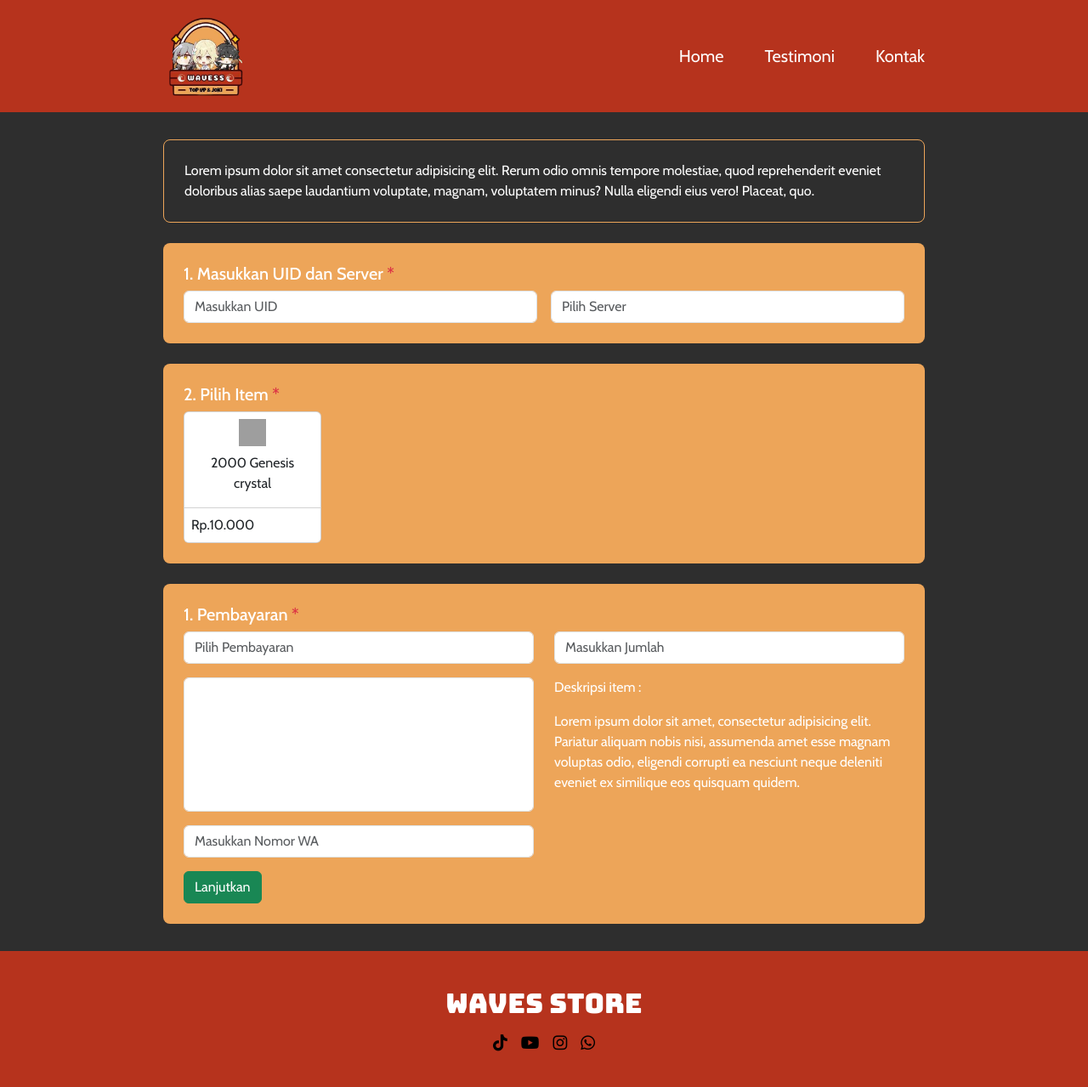
After one commit to Moleen/WavesStore, a Flask app: page /joki/1 in a window 1280 px wide. The commit adds this page. Shown: the whole page at 85% size. Run offline with Flask 3, Linux system fonts and the light colour scheme; some libraries are stand-ins or nearby versions; grey boxes are pictures that could not be loaded.

Commit message:
menyelesaikan poage item dan menambahkan testi

```diff
--- a/app.py
+++ b/app.py
@@ -6,5 +6,12 @@ app = Flask(__name__)
 def home():
     return render_template('main/home.html')
 
+@app.route('/joki/<game>')
+def joki(game):
+    return render_template('main/joki.html')
+@app.route('/testimoni')
+def testimoni():
+    return render_template('main/testimoni.html')
+
 if __name__ == '__main__':
     app.run(debug=True)
--- a/static/css/main/home.css
+++ b/static/css/main/home.css
@@ -1,7 +1,3 @@
-#warp {
-    margin: 0rem 12rem;
-}
-
 .hero {
     background-color: #EDA559;
     /* padding: 1rem 2rem; */
--- /dev/null
+++ b/static/css/main/joki.css
@@ -0,0 +1,21 @@
+#uid-server,
+#pilih-item,
+#pembayaran{
+    background-color: #EDA559;
+    width: 100%;
+}
+
+#penjelasan{
+    border: #EDA559 solid 1px;
+}
+.item-warp{
+    width: 10rem;
+}
+.item-image{
+    height: 2rem;
+    width: 2rem;
+}
+
+#desc{
+    resize: none;
+}
--- a/static/css/main/main.css
+++ b/static/css/main/main.css
@@ -5,7 +5,11 @@
 }
 
 body{
-    /* background-color: rgb(46, 46, 46); */
+    background-color: rgb(46, 46, 46);
+}
+
+#content-main{
+    margin: 2rem 12rem;
 }
 
 header{
--- /dev/null
+++ b/templates/main/joki.html
@@ -0,0 +1,84 @@
+{% extends 'main/template.html' %}
+
+{% block css %}
+<link rel="stylesheet" href="{{ url_for('static', filename='css/main/joki.css') }}">
+{% endblock %}
+
+{% block content %}
+<section id="penjelasan" class="rounded-3 mb-4">
+    <div class="p-4 text-white">
+        <p class="m-0">Lorem ipsum dolor sit amet consectetur adipisicing elit. Rerum odio omnis tempore molestiae, quod reprehenderit eveniet doloribus alias saepe laudantium voluptate, magnam, voluptatem minus? Nulla eligendi eius vero! Placeat, quo.</p>
+    </div>
+</section>
+
+<section id="uid-server" class="rounded-3 mb-4">
+    <div class="p-4 text-white">
+
+        <div class="header-form">
+            <h5>1. Masukkan UID dan Server <span class="text-danger">*</span></h5>
+        </div>
+
+        <div class="d-flex gap-3">
+            <input type="text" class="form-control" id="exampleFormControlInput1" placeholder="Masukkan UID">
+            <input type="text" class="form-control" id="exampleFormControlInput1" placeholder="Pilih Server">
+        </div>
+
+    </div>
+</section>
+
+<section id="pilih-item" class="rounded-3 mb-4">
+    <div class="p-4 text-white">
+        <div class="header-form">
+            <h5>2. Pilih Item <span class="text-danger">*</span></h5>
+        </div>
+        <div class="d-flex gap-3">
+            <div class="card p-0">
+                <div class="card-body text-center p-2 item-warp">
+                    <img src="https://ditusi.co.id/assets/uploads/typegames/1702353040_fffb7f5b792d8f70fcf5.png"
+                        class="item-image">
+                    <div class="item-name text-wrap p-2">2000 Genesis crystal</div>
+                </div>
+                <div class="card-footer p-0 bg-white">
+                    <p class="p-2 m-0">Rp.10.000</p>
+                </div>
+            </div>
+        </div>
+    </div>
+</section>
+
+<section id="pembayaran" class="rounded-3 mb-4">
+    <div class="p-4 text-white">
+        <div class="header-form">
+            <h5>1. Pembayaran <span class="text-danger">*</span></h5>
+        </div>
+
+        <div class="row row-cols-2 mb-3">
+            <div class="col">
+                <input type="text" class="form-control" id="exampleFormControlInput1" placeholder="Pilih Pembayaran">
+            </div>
+            <div class="col">
+                <input type="text" class="form-control" id="exampleFormControlInput1" placeholder="Masukkan Jumlah">
+            </div>
+        </div>
+        <div class="row row-cols-2 mb-3">
+            <div class="col">
+                <textarea class="form-control no-resize" id="desc" rows="6"></textarea>
+            </div>
+            <div class="col">
+                <p>Deskripsi item :</p>
+                <p>Lorem ipsum dolor sit amet, consectetur adipisicing elit. Pariatur aliquam nobis nisi, assumenda amet
+                    esse magnam voluptas odio, eligendi corrupti ea nesciunt neque deleniti eveniet ex similique eos
+                    quisquam quidem.</p>
+            </div>
+        </div>
+        <div class="row row-cols-2">
+            <div class="col">
+                <input type="text" class="form-control mb-3" id="" placeholder="Masukkan Nomor WA">
+            </div>
+        </div>
+        <a name="" id="" class="btn btn-success" href="#" role="button">Lanjutkan</a>
+
+    </div>
+</section>
+
+{% endblock %}
--- a/templates/main/template.html
+++ b/templates/main/template.html
@@ -25,10 +25,11 @@
             </ul>
         </nav>
     </header>
+    <section id="content-main">
+        {% block content %}
 
-    {% block content %}
-
-    {% endblock %}
+        {% endblock %}
+    </section>
 
     <footer class="d-flex flex-column justify-content-center align-items-center">
         <div class="footer mb-2">Waves Store</div>
```
Also changed, not shown: static/css/main/testimoni.css (added, +8 -0 lines), templates/main/home.html (+8 -11 lines), templates/main/testimoni.html (added, +20 -0 lines).
